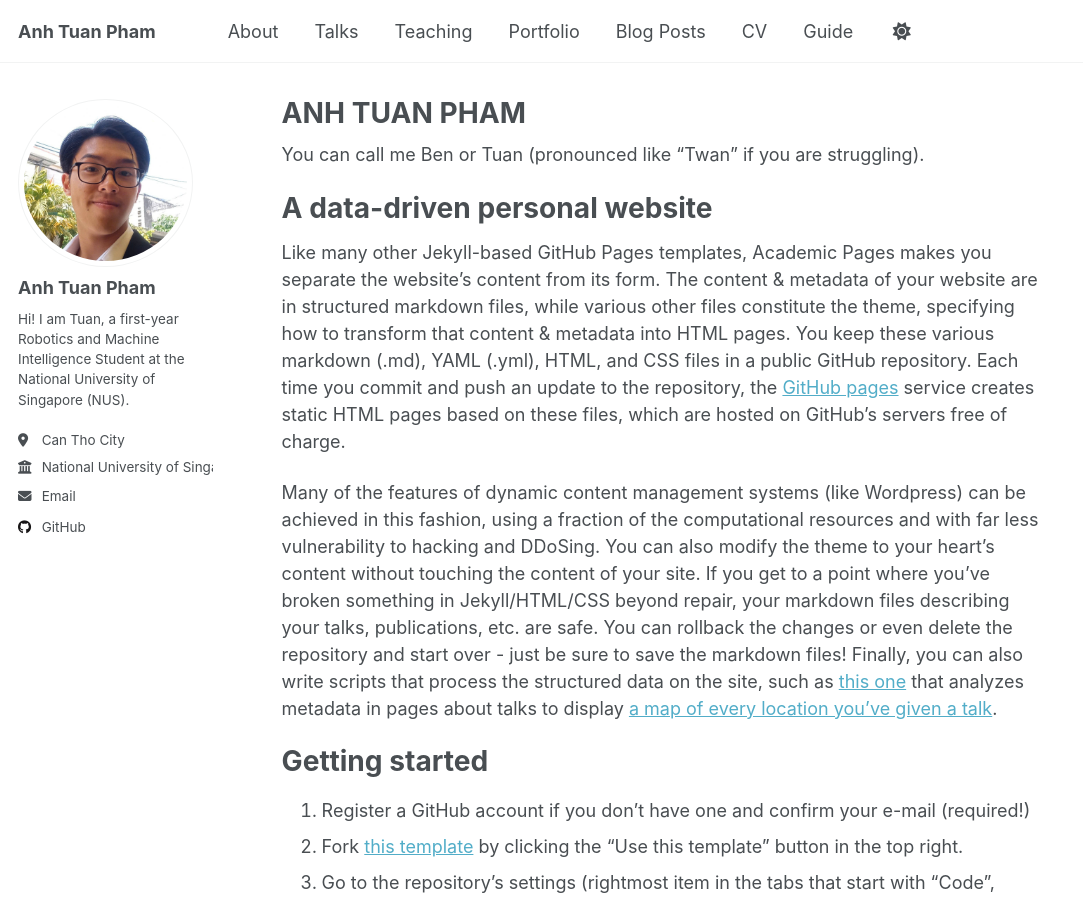
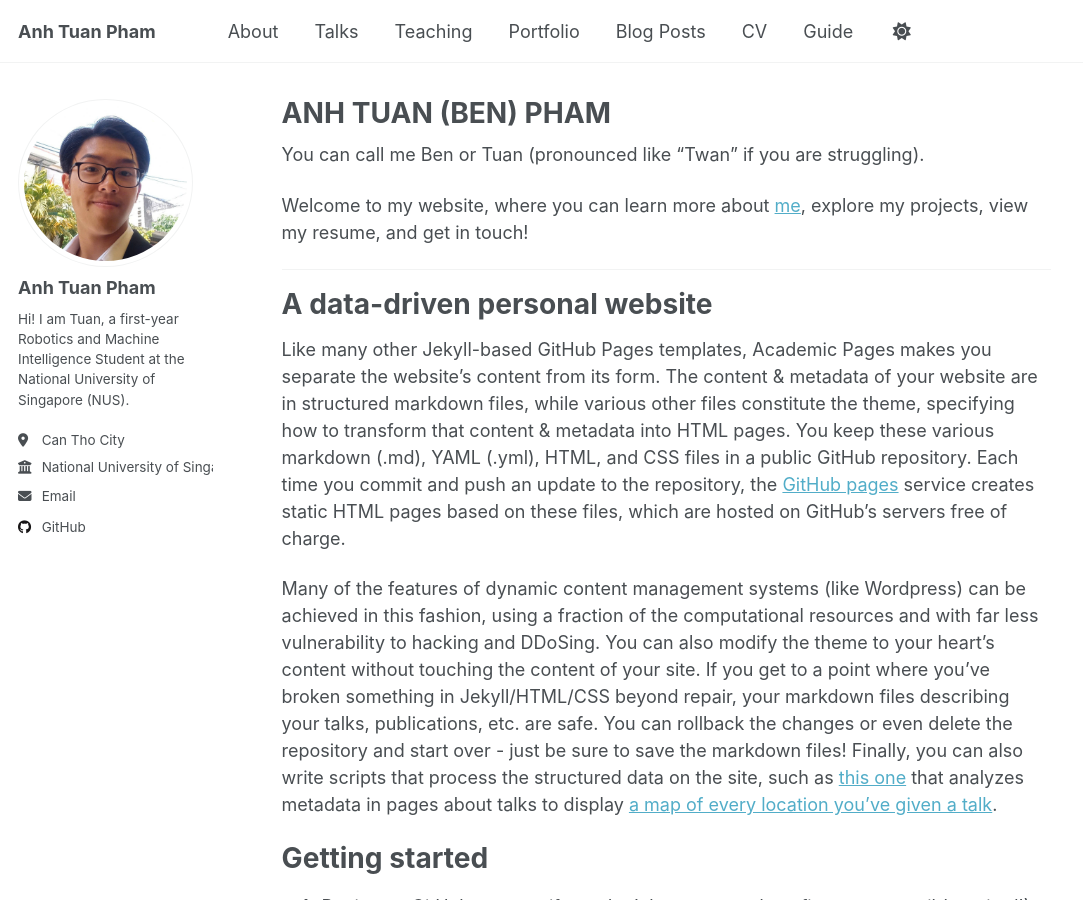
Before and after one commit to patuan07/patuan07.github.io, a Jekyll site: the page built from _pages/about.md, in a window 1280 px wide and 900 px high. Shown: the whole window, without its empty margins (0-1083 px from the left). Built offline with Jekyll 4.4.1, drawn with Linux system fonts in a browser that asks for light colours.

Commit message:
Update about.md

```diff
--- a/_pages/about.md
+++ b/_pages/about.md
@@ -1,6 +1,6 @@
 ---
 permalink: /
-title: "ANH TUAN PHAM"
+title: "ANH TUAN (BEN) PHAM"
 author_profile: true
 redirect_from:
   - /about/
@@ -8,6 +8,10 @@ redirect_from:
 ---
 
 You can call me Ben or Tuan (pronounced like "Twan" if you are struggling).
+
+Welcome to my website, where you can learn more about [me](https://patuan07.github.io/aboutme/), explore my projects, view my resume, and get in touch!
+
+------
 
 A data-driven personal website
 ======
```
